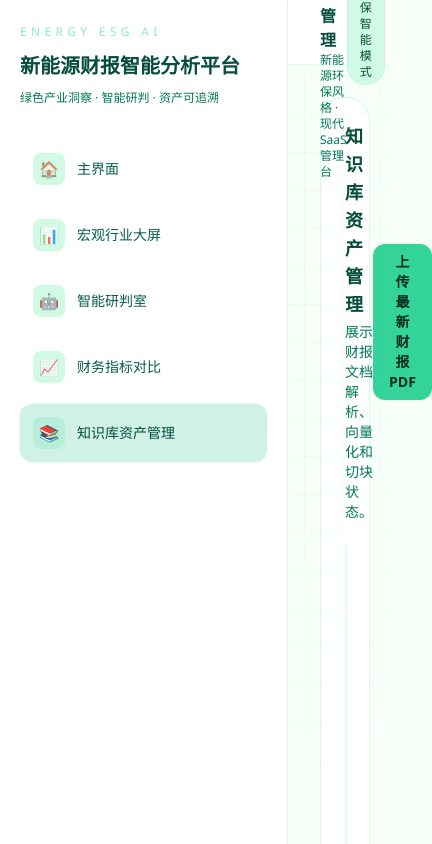
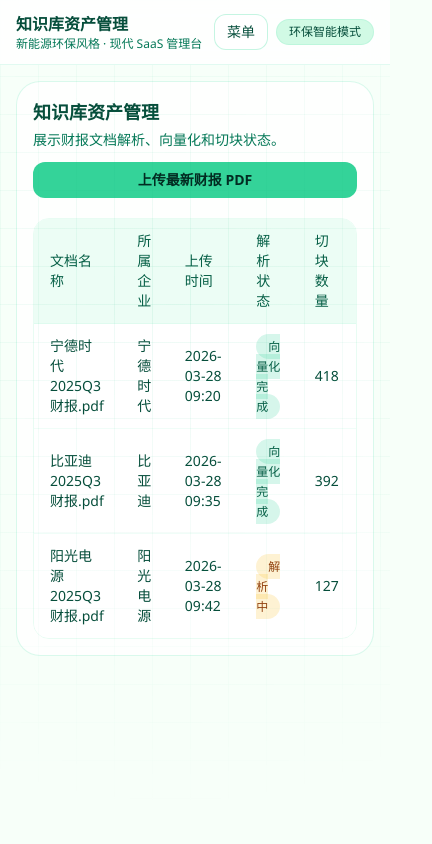
Before and after one commit to SC30-2974/computer-design, a Vue app in the folder frontend/: page /knowledge-base in a window 390 px wide. Shown: the top 844 px of the page, 432 px wide, since content can reach past the window. Built offline with nearby package versions, Linux system fonts and the light colour scheme.

Commit message:
手机端适配

```diff
--- a/frontend/index.html
+++ b/frontend/index.html
@@ -6,7 +6,7 @@
     <title>新能源财报智能体系统</title>
     <script type="module" src="/src/main.ts"></script>
   </head>
-  <body class="bg-slate-950">
+  <body>
     <div id="app"></div>
   </body>
 </html>
--- a/frontend/src/layouts/MainLayout.vue
+++ b/frontend/src/layouts/MainLayout.vue
@@ -1,6 +1,6 @@
 <template>
-  <div class="flex min-h-screen bg-emerald-grid bg-[#f7fff9] text-emerald-900">
-    <aside class="fixed inset-y-0 left-0 z-20 w-72 border-r border-emerald-300/25 bg-white/90 backdrop-blur-xl">
+  <div class="min-h-screen bg-emerald-grid bg-[#f7fff9] text-emerald-900">
+    <aside class="fixed inset-y-0 left-0 z-20 hidden w-72 border-r border-emerald-300/25 bg-white/90 backdrop-blur-xl lg:block">
       <div class="flex h-full flex-col px-5 py-6">
         <div class="mb-8">
           <p class="text-xs uppercase tracking-[0.36em] text-emerald-300/80">Energy ESG AI</p>
@@ -14,37 +14,96 @@
             :key="item.path"
             :to="item.path"
             class="group flex items-center gap-3 rounded-xl border border-transparent px-3 py-3 text-sm transition-all duration-300"
-            :class="isActive(item.path)
-              ? 'border-emerald-300/40 bg-emerald-500/20 text-emerald-900 shadow-[0_0_0_1px_rgba(110,231,183,0.12)]'
-              : 'text-emerald-800 hover:border-emerald-300/25 hover:bg-emerald-500/15 hover:text-emerald-900'"
+            :class="
+              isActive(item.path)
+                ? 'border-emerald-300/40 bg-emerald-500/20 text-emerald-900 shadow-[0_0_0_1px_rgba(110,231,183,0.12)]'
+                : 'text-emerald-800 hover:border-emerald-300/25 hover:bg-emerald-500/15 hover:text-emerald-900'
+            "
           >
             <span
               class="inline-flex h-8 w-8 items-center justify-center rounded-lg text-base"
-              :class="isActive(item.path) ? 'bg-emerald-300/25 text-emerald-900' : 'bg-emerald-100 text-emerald-900/75 group-hover:bg-emerald-200'"
+              :class="
+                isActive(item.path)
+                  ? 'bg-emerald-300/25 text-emerald-900'
+                  : 'bg-emerald-100 text-emerald-900/75 group-hover:bg-emerald-200'
+              "
             >
               {{ item.icon }}
             </span>
             <span class="font-medium">{{ item.label }}</span>
           </RouterLink>
         </nav>
-
       </div>
     </aside>
 
-    <div class="ml-72 flex min-h-screen w-[calc(100%-18rem)] flex-col bg-[#f7fff9]">
+    <div
+      v-if="mobileMenuOpen"
+      class="fixed inset-0 z-40 bg-emerald-950/20 backdrop-blur-[1px] lg:hidden"
+      @click="mobileMenuOpen = false"
+    ></div>
+
+    <aside
+      class="fixed inset-y-0 left-0 z-50 w-[84%] max-w-[320px] border-r border-emerald-300/25 bg-white/95 p-5 backdrop-blur-xl transition-transform duration-300 lg:hidden"
+      :class="mobileMenuOpen ? 'translate-x-0' : '-translate-x-full'"
+    >
+      <div class="mb-6 flex items-center justify-between">
+        <p class="text-sm font-semibold text-emerald-900">菜单导航</p>
+        <button
+          class="inline-flex h-8 w-8 items-center justify-center rounded-lg border border-emerald-300/40 text-emerald-900"
+          @click="mobileMenuOpen = false"
+        >
+          ×
+        </button>
+      </div>
+      <nav class="space-y-2">
+        <RouterLink
+          v-for="item in menus"
+          :key="item.path"
+          :to="item.path"
+          class="group flex items-center gap-3 rounded-xl border border-transparent px-3 py-3 text-sm transition-all duration-300"
+          :class="
+            isActive(item.path)
+              ? 'border-emerald-300/40 bg-emerald-500/20 text-emerald-900 shadow-[0_0_0_1px_rgba(110,231,183,0.12)]'
+              : 'text-emerald-800 hover:border-emerald-300/25 hover:bg-emerald-500/15 hover:text-emerald-900'
+          "
+        >
+          <span
+            class="inline-flex h-8 w-8 items-center justify-center rounded-lg text-base"
+            :class="
+              isActive(item.path)
+                ? 'bg-emerald-300/25 text-emerald-900'
+                : 'bg-emerald-100 text-emerald-900/75 group-hover:bg-emerald-200'
+            "
+          >
+            {{ item.icon }}
+          </span>
+          <span class="font-medium">{{ item.label }}</span>
+        </RouterLink>
+      </nav>
+    </aside>
+
+    <div class="flex min-h-screen w-full flex-col bg-[#f7fff9] lg:ml-72 lg:w-[calc(100%-18rem)]">
       <header class="sticky top-0 z-10 border-b border-emerald-300/20 bg-white/85 backdrop-blur-xl">
-        <div class="flex h-16 items-center justify-between px-8">
+        <div class="flex h-16 items-center justify-between px-4 sm:px-6 lg:px-8">
           <div>
             <h2 class="text-base font-semibold text-emerald-900">{{ currentTitle }}</h2>
             <p class="text-xs text-emerald-700">新能源环保风格 · 现代 SaaS 管理台</p>
           </div>
-          <div class="rounded-full border border-emerald-300/20 bg-emerald-100 px-3 py-1 text-xs text-emerald-900">
-            环保智能模式
+          <div class="flex items-center gap-2">
+            <button
+              class="inline-flex h-9 items-center rounded-xl border border-emerald-300/40 bg-white px-3 text-sm text-emerald-900 lg:hidden"
+              @click="mobileMenuOpen = true"
+            >
+              菜单
+            </button>
+            <div class="rounded-full border border-emerald-300/20 bg-emerald-100 px-3 py-1 text-xs text-emerald-900">
+              环保智能模式
+            </div>
           </div>
         </div>
       </header>
 
-      <main class="flex-1 bg-[#f7fff9] p-8">
+      <main class="flex-1 bg-[#f7fff9] p-4 sm:p-6 lg:p-8">
         <router-view />
       </main>
     </div>
@@ -52,7 +111,7 @@
 </template>
 
 <script setup lang="ts">
-import { computed } from 'vue'
+import { computed, ref, watch } from 'vue'
 import { useRoute } from 'vue-router'
 
 // 侧边栏菜单定义：与路由一一对应。
@@ -65,6 +124,7 @@
 ]
 
 const route = useRoute()
+const mobileMenuOpen = ref(false)
 
 // 当前菜单高亮判断。
 const isActive = (path: string) => route.path === path
@@ -74,4 +134,12 @@
   const target = menus.find((item) => item.path === route.path)
   return target?.label || '新能源财报智能分析平台'
 })
+
+// 手机端切换页面后自动收起抽屉菜单。
+watch(
+  () => route.path,
+  () => {
+    mobileMenuOpen.value = false
+  },
+)
 </script>
--- a/frontend/src/views/AgentRoom.vue
+++ b/frontend/src/views/AgentRoom.vue
@@ -1,5 +1,5 @@
 <template>
-  <section class="h-[calc(100vh-9rem)] rounded-3xl border border-emerald-300/30 bg-white/80 p-4 shadow-[0_16px_40px_rgba(16,185,129,0.22)]">
+  <section class="h-[calc(100vh-8.5rem)] rounded-3xl border border-emerald-300/30 bg-white/80 p-3 shadow-[0_16px_40px_rgba(16,185,129,0.22)] sm:h-[calc(100vh-9rem)] sm:p-4">
     <div class="flex h-full flex-col overflow-hidden rounded-2xl border border-emerald-300/25 bg-white/90">
       <div class="flex items-center justify-between border-b border-emerald-300/10 px-4 py-3">
         <h3 class="text-sm font-semibold text-emerald-900">Dify 智能研判室</h3>
--- a/frontend/src/views/Dashboard.vue
+++ b/frontend/src/views/Dashboard.vue
@@ -20,7 +20,7 @@
         <h3 class="text-lg font-semibold text-emerald-900">新能源各赛道营收占比</h3>
         <p class="text-xs text-emerald-700">按赛道聚合企业营收（亿元）</p>
       </div>
-      <div ref="pieRef" class="h-[460px] w-full"></div>
+      <div ref="pieRef" class="h-[300px] w-full sm:h-[360px] lg:h-[460px]"></div>
     </div>
   </section>
 </template>
--- a/frontend/src/views/FinancialAnalysis.vue
+++ b/frontend/src/views/FinancialAnalysis.vue
@@ -1,5 +1,5 @@
 <template>
-  <section class="space-y-5 rounded-3xl border border-emerald-300/25 bg-white/75 p-6">
+  <section class="space-y-5 rounded-3xl border border-emerald-300/25 bg-white/75 p-4 sm:p-6">
     <div class="flex flex-wrap items-center gap-3">
       <select v-model="metric" class="rounded-xl border border-emerald-300/30 bg-white px-4 py-2 text-sm text-emerald-900" @change="loadData">
         <option value="revenue">营收（亿元）</option>
@@ -13,7 +13,7 @@
       </select>
     </div>
 
-    <div ref="barRef" class="h-[420px] w-full"></div>
+    <div ref="barRef" class="h-[320px] w-full sm:h-[380px] lg:h-[420px]"></div>
 
     <div class="rounded-2xl border border-emerald-300/30 bg-white/85 p-5">
       <div class="mb-3 flex items-center justify-between gap-3">
--- a/frontend/src/views/Home.vue
+++ b/frontend/src/views/Home.vue
@@ -1,10 +1,10 @@
 <template>
-  <section class="relative flex min-h-[calc(100vh-10rem)] flex-col">
+  <section class="relative flex min-h-[calc(100vh-12rem)] flex-col lg:min-h-[calc(100vh-10rem)]">
     <!-- 中心欢迎区 -->
     <div class="hero-center flex flex-1 items-center justify-center px-6">
       <div class="text-center">
         <p class="welcome-tag text-xs uppercase tracking-[0.4em] text-emerald-500">Welcome</p>
-        <h1 class="art-title mt-5 text-4xl font-black leading-tight md:text-6xl">
+        <h1 class="art-title mt-5 text-3xl font-black leading-tight sm:text-5xl md:text-6xl">
           欢迎来到新能源财报智能体系统
         </h1>
       </div>
@@ -12,7 +12,7 @@
 
     <!-- 下端功能区 -->
     <div class="pb-2 pt-4">
-      <div class="grid gap-4 md:grid-cols-2 xl:grid-cols-4">
+      <div class="grid gap-4 sm:grid-cols-2 xl:grid-cols-4">
         <RouterLink
           to="/dashboard"
           class="feature-card rounded-2xl border border-emerald-300/30 bg-white/85 p-5 transition hover:-translate-y-1 hover:shadow-[0_16px_30px_rgba(16,185,129,0.2)]"
--- a/frontend/src/views/KnowledgeBase.vue
+++ b/frontend/src/views/KnowledgeBase.vue
@@ -1,12 +1,12 @@
 <template>
-  <section class="space-y-5 rounded-3xl border border-emerald-300/25 bg-white/80 p-6">
-    <div class="flex items-center justify-between">
+  <section class="space-y-5 rounded-3xl border border-emerald-300/25 bg-white/80 p-4 sm:p-6">
+    <div class="flex flex-wrap items-center justify-between gap-3">
       <div>
         <h3 class="text-lg font-semibold text-emerald-900">知识库资产管理</h3>
         <p class="mt-1 text-sm text-emerald-700">展示财报文档解析、向量化和切块状态。</p>
       </div>
 
-      <button class="rounded-xl bg-emerald-400 px-4 py-2 text-sm font-semibold text-emerald-950 hover:bg-emerald-300">
+      <button class="w-full rounded-xl bg-emerald-400 px-4 py-2 text-sm font-semibold text-emerald-950 hover:bg-emerald-300 sm:w-auto">
         上传最新财报 PDF
       </button>
     </div>
```
